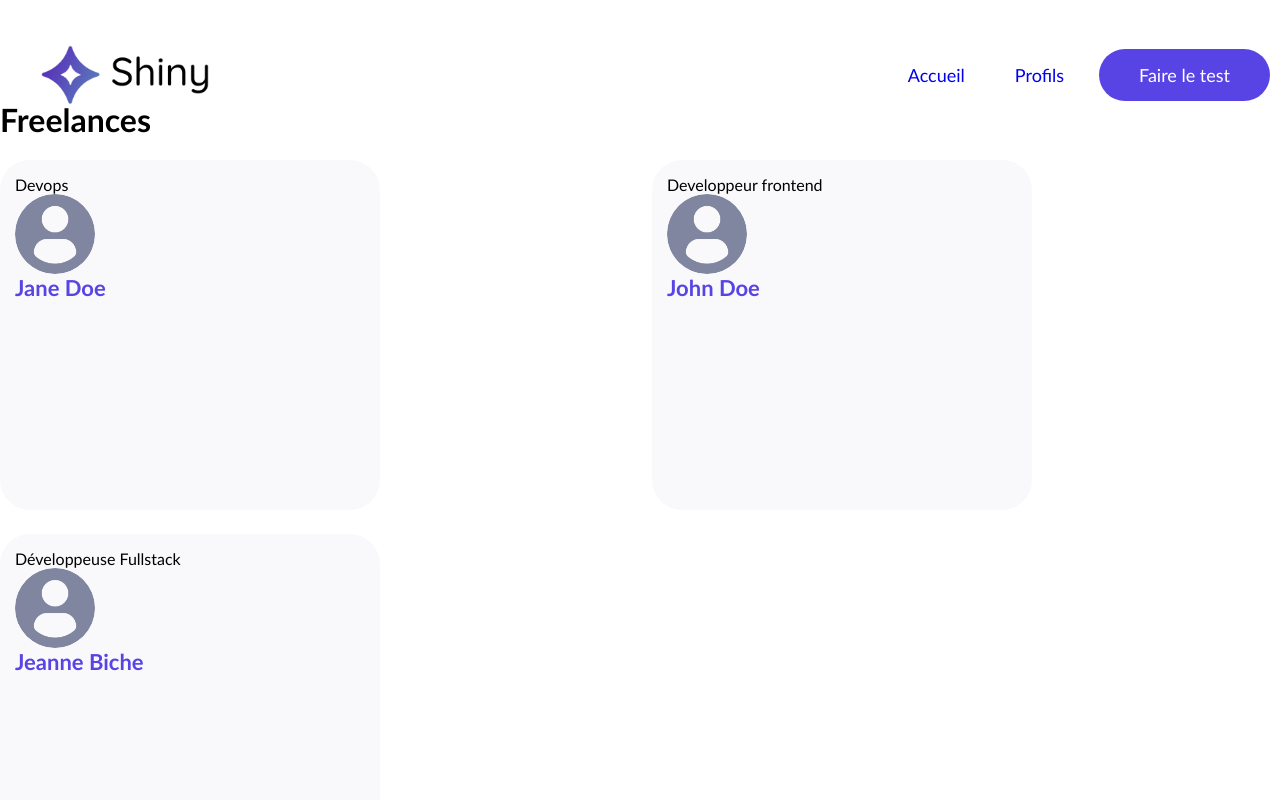
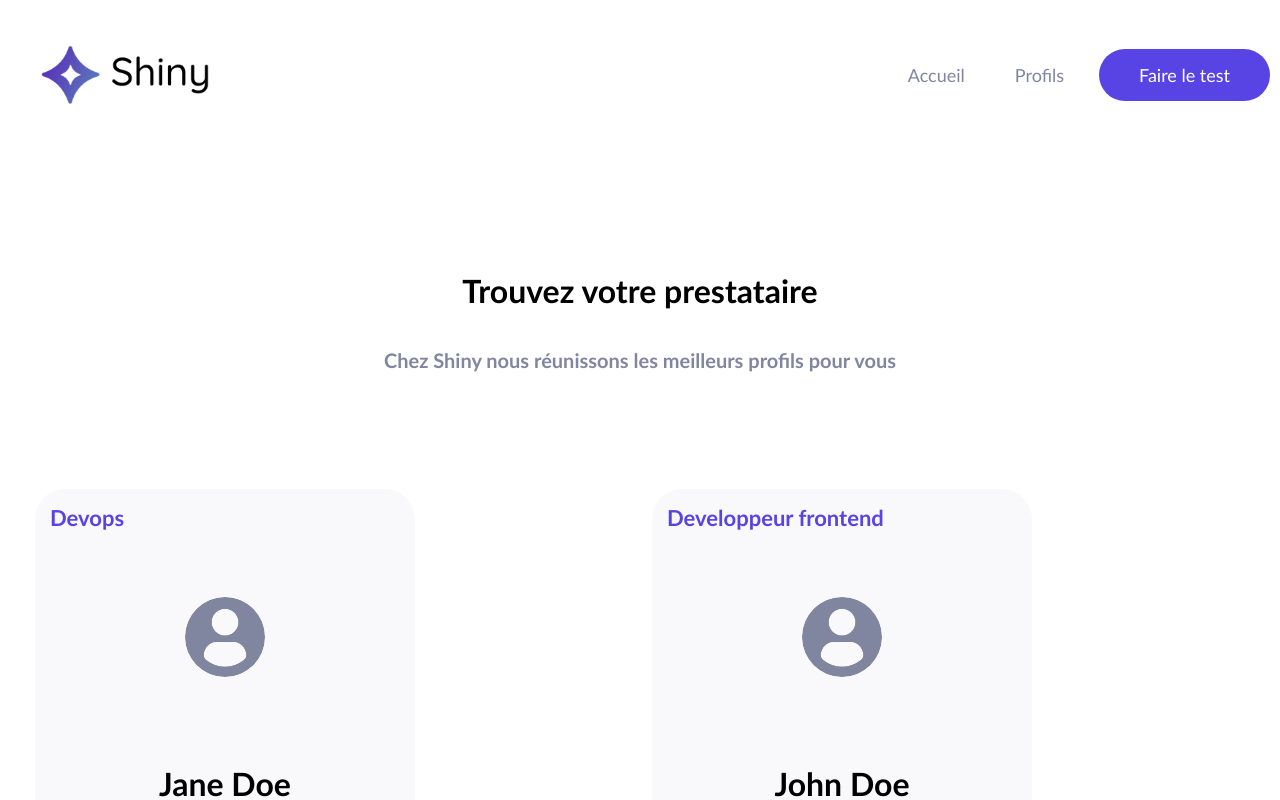
Before and after one commit to jnokaya/shiny-agency, a React (Create React App) app: page /freelances in a window 1280 px wide. Shown: the top 800 px of the page. Built offline with nearby package versions, Linux system fonts and the light colour scheme.

Commit message:
profils page ok pour exo

```diff
--- a/src/components/Card/index.jsx
+++ b/src/components/Card/index.jsx
@@ -1,13 +1,14 @@
 import DefaultPicture from "../../assets/profile.png"
-import colors from "../../utils/style/color"
+import colors from "../../utils/style/colors"
 
 import PropTypes from 'prop-types'
 import styled from "styled-components"
 
 const CardLabel = styled.span`
-    color: #5843e4;
+    color: ${colors.primary};
     font-size: 22px;
     font-weight: bold;
+    align-self: start;
 `
 const CardImage = styled.img`
     height: 80px;
@@ -21,6 +22,8 @@ const CardWrapper = styled.div`
     background-color: ${colors.backgroundLight};
     border-radius: 30px;
     width: 350px;
+    align-items: center;
+    justify-content: space-between;
     transition: 200ms;
     &:hover {
         cursor: pointer;
@@ -30,9 +33,9 @@ const CardWrapper = styled.div`
 export default function Card({ label, title, picture }) {
     return (
         <CardWrapper>
-            <span>{label}</span>
+            <CardLabel>{label}</CardLabel>
             <CardImage src={picture} alt="freelance" />
-            <CardLabel>{title}</CardLabel>
+            <h1>{title}</h1>
         </CardWrapper>
     )
 }
--- a/src/index.jsx
+++ b/src/index.jsx
@@ -2,7 +2,7 @@ import React from 'react'
 import ReactDOM from 'react-dom'
 import { BrowserRouter as Router, Routes, Route } from 'react-router-dom'
 import { createGlobalStyle } from 'styled-components'
-import colors from './utils/style/color'
+import colors from './utils/style/colors'
 
 import Home from './pages/Home'
 import Survey from './pages/Survey'
@@ -42,7 +42,7 @@ const GlobalStyle = createGlobalStyle`
   .navItem {
     padding: 15px;
     margin: 0px 10px 0px 10px;
-    color: '#8186a0';
+    color: ${colors.subTitleGrey};
     text-decoration: none;
     font-size: 18px;
   }
--- a/src/pages/Freelances/index.jsx
+++ b/src/pages/Freelances/index.jsx
@@ -1,6 +1,7 @@
 import DefaultPicture from "../../assets/profile.png"
 import Card from "../../components/Card"
 import styled from "styled-components"
+import colors from "../../utils/style/colors"
 
 const freelanceProfiles = [
     {
@@ -19,6 +20,22 @@ const freelanceProfiles = [
         picture: DefaultPicture,
     },
 ]
+
+const FreelancesContainer = styled.div.attrs(props=>({className: 'page borderBoxSizing'}))`
+    margin: 0 25% 0 25%;
+    padding: 50px 0 0 0;
+    display: flex;
+    flex-direction: column;
+    text-align: center;
+    justify-content: space-around;
+`
+
+const StyledH2 = styled.h2`
+    color: ${colors.subTitleGrey};
+    font-size: 20px;
+    padding: 0 0 100px 0;
+`
+
 const CardsContainer = styled.div`
     display: grid;
     gap: 24px;
@@ -27,13 +44,14 @@ const CardsContainer = styled.div`
 `
 export default function Freelances() {
     return (
-        <div>
-            <h1>Freelances</h1>
+        <FreelancesContainer>
+            <h1>Trouvez votre prestataire</h1>
+            <StyledH2>Chez Shiny nous réunissons les meilleurs profils pour vous</StyledH2>
             <CardsContainer>
                 {freelanceProfiles.map(({ name, jobTitle, picture }, index) => (
                     <Card key={`${name}-${index}`} label={jobTitle} picture={picture} title={name} />
                 ))}
             </CardsContainer>
-        </div>
+        </FreelancesContainer>
     )
 }
--- a/src/utils/style/color.js
+++ b/src/utils/style/colors.js
@@ -2,6 +2,7 @@ const colors = {
     primary: '#5843E4',
     secondary: '#8186A0',
     backgroundLight: '#F9F9FC',
+    subTitleGrey: '#8186a0'
 }
 
 export default colors
```
